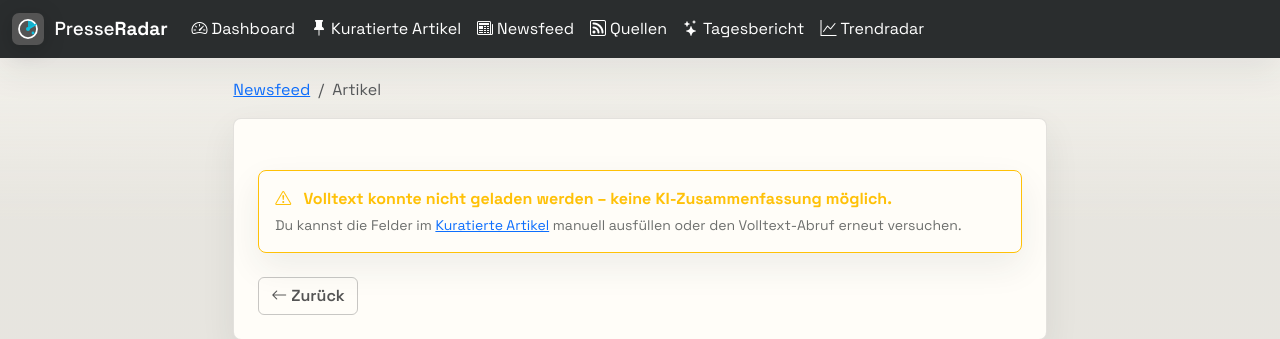
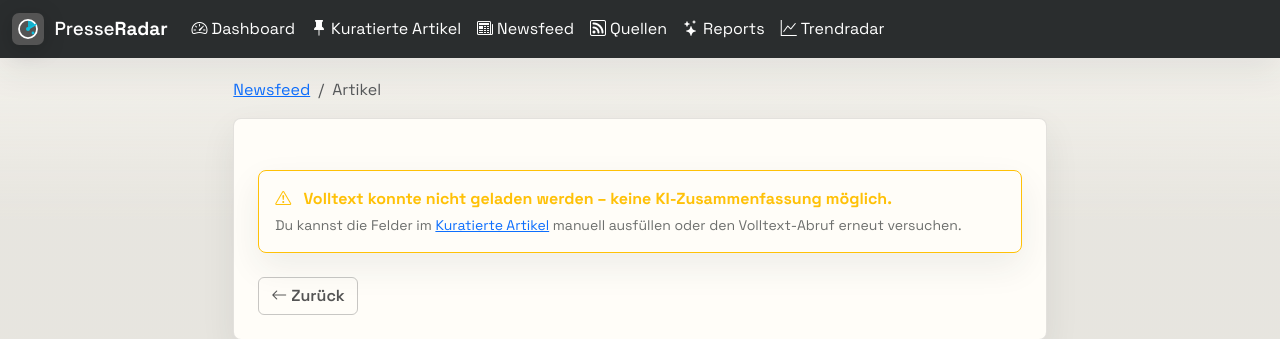
Before and after one commit to kollkilian-arch/press-dashboard, a Python web app: template templates/artikel.html in a window 1280 px wide. Shown: the top 339 px of the page. Run offline with Jinja, Linux system fonts and the light colour scheme; the template is opened without the code that fills it, so the values that code supplies are empty.

Commit message:
Rename report nav item

```diff
--- a/templates/base.html
+++ b/templates/base.html
@@ -54,7 +54,7 @@
         <li class="nav-item">
           <a class="nav-link {% if request.endpoint in ('bericht','bericht_erstellen') %}active{% endif %}"
              href="{{ url_for('bericht') }}">
-            <i class="bi bi-stars me-1"></i>Tagesbericht
+            <i class="bi bi-stars me-1"></i>Reports
           </a>
         </li>
         <li class="nav-item">
```
